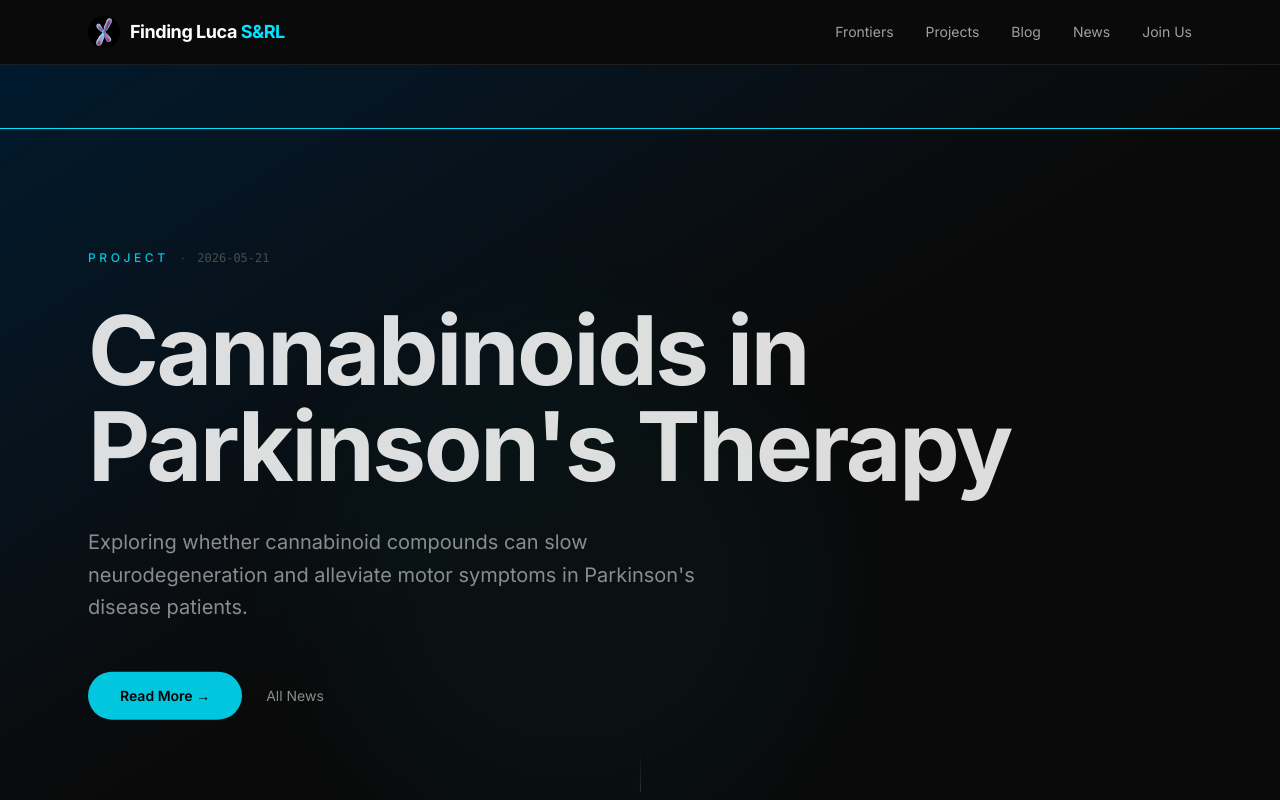
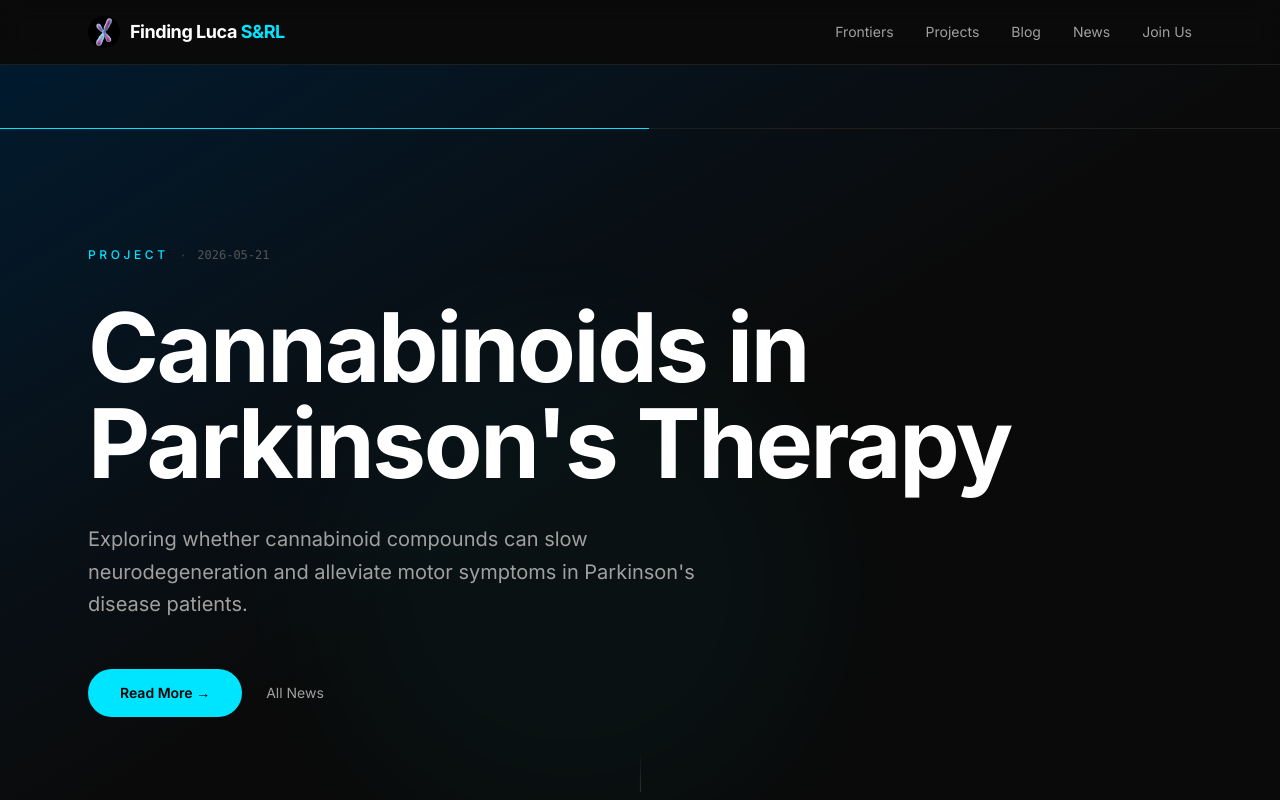
Before and after one commit to ashishmishrabitw-debug/findingluca, a Next.js app: page / in a window 1280 px wide. Shown: the top 800 px of the page. Built offline with nearby package versions, Linux system fonts and the light colour scheme.

Commit message:
Increase carousel slide duration to 12 seconds

```diff
--- a/components/NewsCarousel.tsx
+++ b/components/NewsCarousel.tsx
@@ -27,7 +27,7 @@ export default function NewsCarousel({ posts }: Props) {
         setCurrent((prev) => (prev + 1) % posts.length)
         setVisible(true)
       }, 500)
-    }, 6000)
+    }, 12000)
     return () => clearInterval(interval)
   }, [posts.length])
 
@@ -51,7 +51,7 @@ export default function NewsCarousel({ posts }: Props) {
         <div
           key={`${current}-progress`}
           className="h-full bg-[#00e5ff]"
-          style={{ animation: "progress 6s linear forwards" }}
+          style={{ animation: "progress 12s linear forwards" }}
         />
       </div>
 
```
